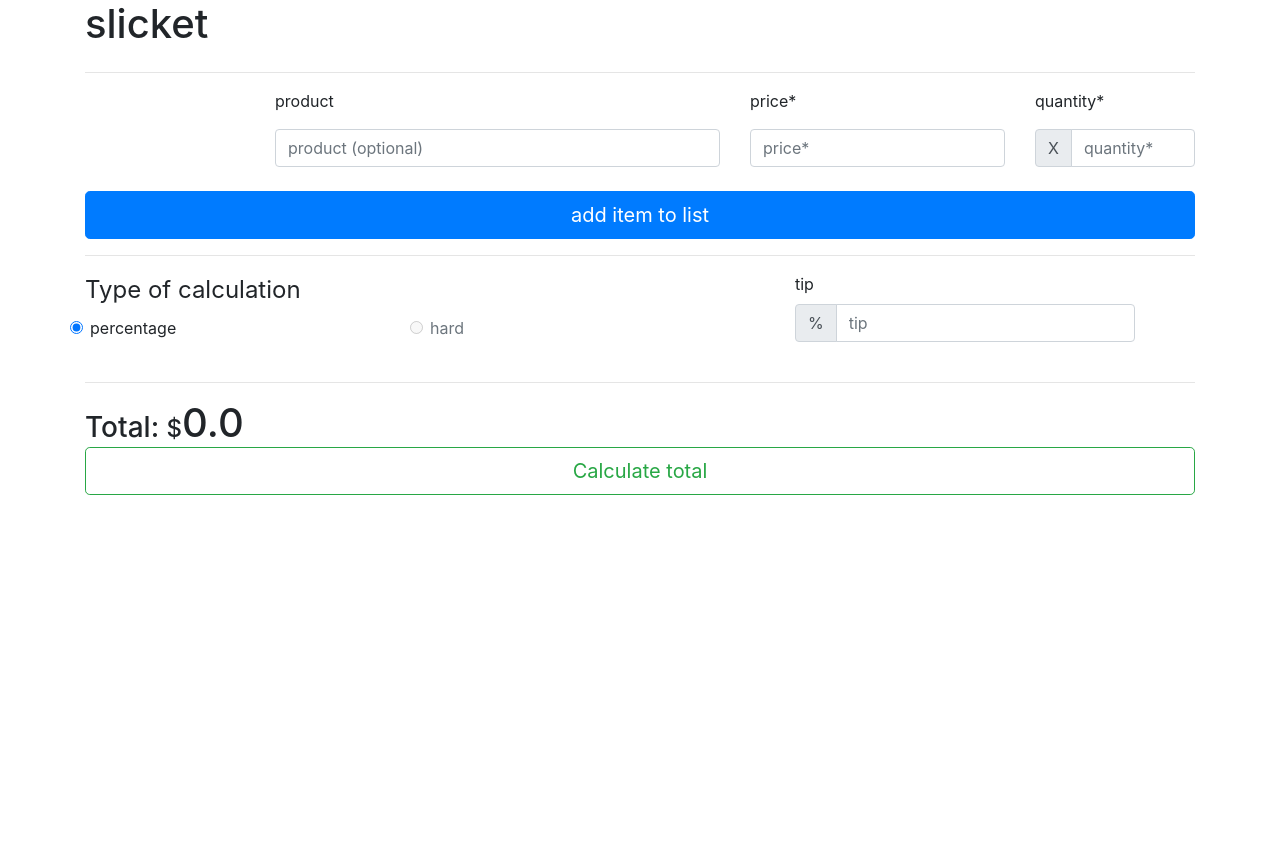
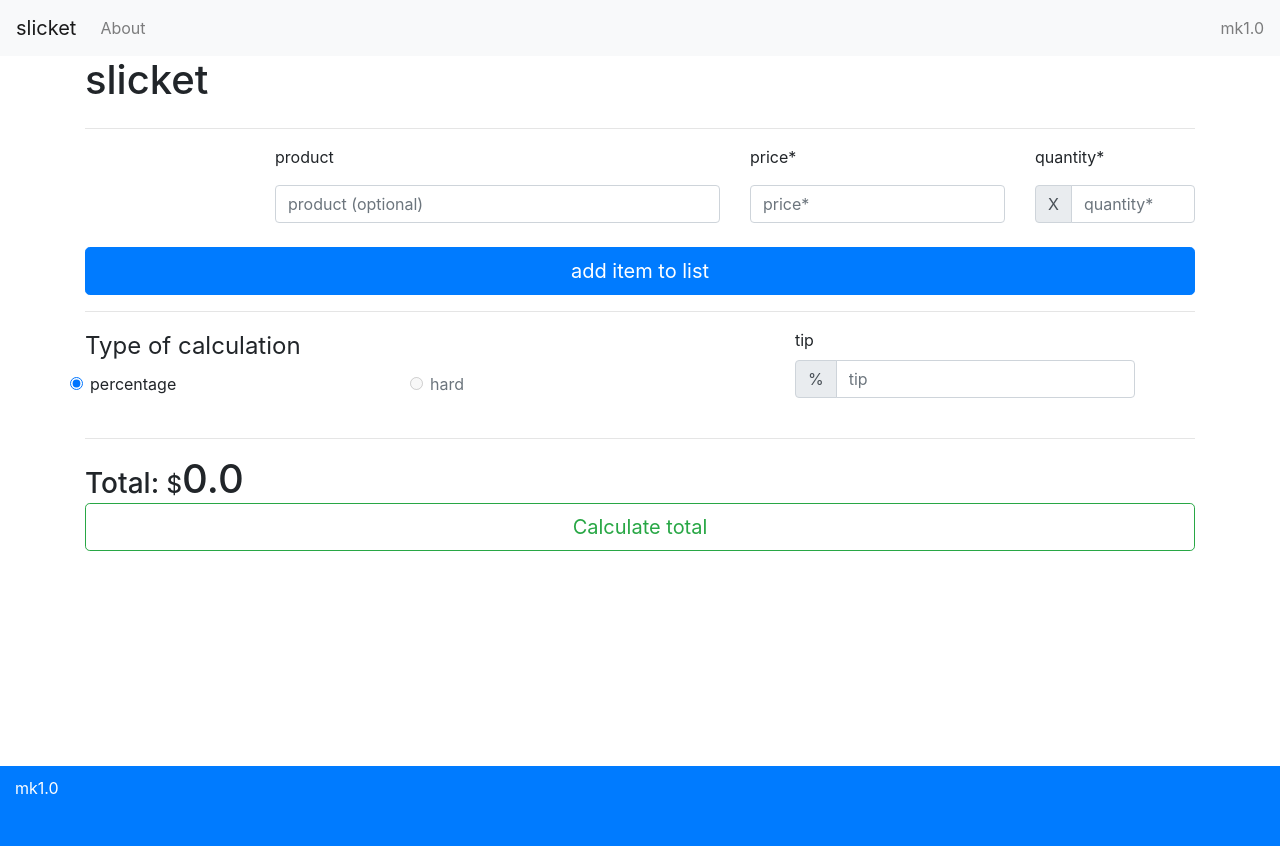
Before and after one commit to abelardogg/slicket, a Node server app: page / in a window 1280 px wide. Before the commit the page ends 495 px from the top, so only its background shows below. Run offline with Node 20, Linux system fonts and the light colour scheme; some libraries are stand-ins or nearby versions.

Commit message:
footer, navbar

```diff
--- a/public/css/styles.css
+++ b/public/css/styles.css
@@ -1,6 +1,11 @@
-/* .item-row:nth-child(odd){
-    background-color: rgb(219, 219, 219);
-} */
+#main{min-height: 85vh;}
+#footer{min-height: 80px;
+    background: #007bff;
+    color: #ffffff;
+    padding-top: 10px;
+    padding-bottom: 10px;
+    margin-top: 30px;
+}
 @media(max-width: 767px){
     .remove-item{margin-bottom: 10px;}
 }
--- a/views/pages/home.ejs
+++ b/views/pages/home.ejs
@@ -8,7 +8,8 @@
 </head>
 
 <body>
-    <div id="welcome-message" class="container">
+    <% include ../templates/nav %>
+    <div id="main" class="container">
         <div class="row">
             <div class="col-12">
                 <h1>slicket</h1>
@@ -100,6 +101,8 @@
             </div>
         </div>
     </div>
+    <% include ../templates/footer %>
+    <% include ../templates/footer-assets %>
 </body>
 
 </html>
--- /dev/null
+++ b/views/templates/footer.ejs
@@ -0,0 +1,7 @@
+<div id="footer" class="container-fluid">
+    <div class="row">
+        <div class="col-12">
+                <p><span>mk1.0</span></p>
+        </div>
+    </div>
+</div>
--- /dev/null
+++ b/views/templates/nav.ejs
@@ -0,0 +1,16 @@
+<nav class="navbar navbar-expand-lg navbar-light bg-light">
+    <a class="navbar-brand" href="/">slicket</a>
+    <!-- mobile toogle button -->
+    <button class="navbar-toggler" type="button" data-toggle="collapse" data-target="#navbarText" aria-controls="navbarText" aria-expanded="false" aria-label="Toggle navigation">
+        <span class="navbar-toggler-icon"></span>
+    </button>
+
+    <div class="collapse navbar-collapse" id="navbarText">
+        <ul class="navbar-nav mr-auto">
+            <li class="nav-item">
+                <a class="nav-link" href="#">About</a>
+            </li>
+        </ul>
+        <span class="navbar-text">mk1.0</span>
+    </div>
+</nav>
```
